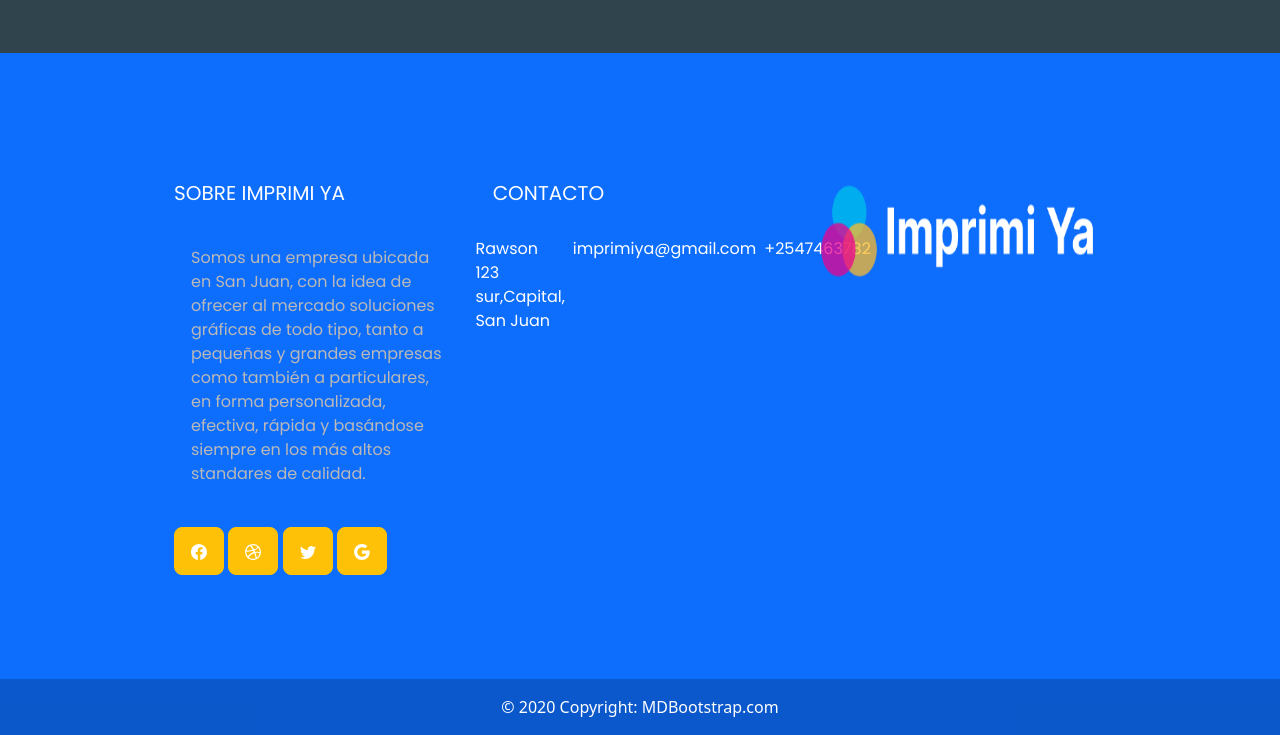
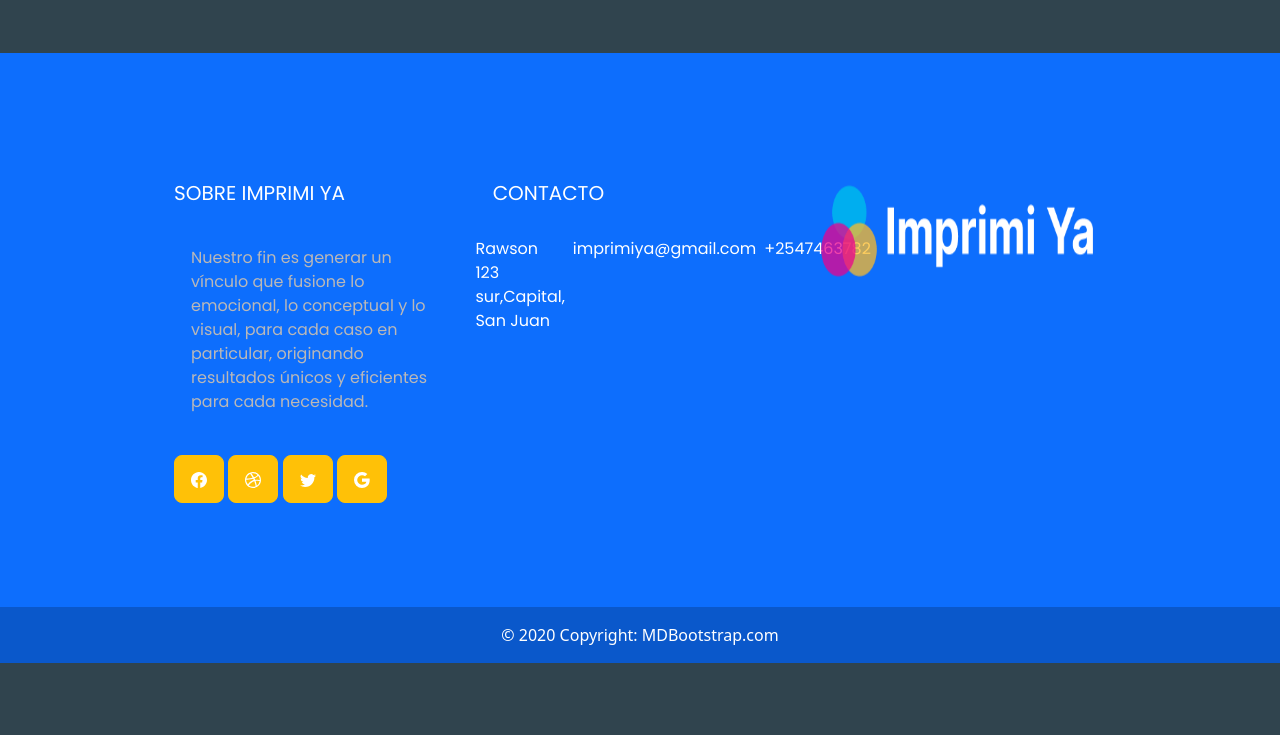
Before and after one commit to PabloSuizer/imprimi-ya-pablosuizer, a website: page pages/nosotros.html in a window 1280 px wide. Shown: the part 1072-1807 px from the top of the page. After the commit the page ends 1735 px from the top, so only its background shows below. Drawn offline with nearby package versions, Linux system fonts and the light colour scheme.

Commit message:
Fix nosotros

```diff
--- a/pages/nosotros.html
+++ b/pages/nosotros.html
@@ -78,7 +78,7 @@
         <h5 class="text-uppercase mb-4">Sobre Imprimi Ya</h5>
 
         <p>
-          Somos una empresa ubicada en San Juan, con la idea de ofrecer al mercado soluciones gráficas de todo tipo, tanto a pequeñas y grandes empresas como también a particulares, en forma personalizada, efectiva, rápida y basándose siempre en los más altos standares de calidad.
+          Nuestro fin es generar un vínculo que fusione lo emocional, lo conceptual y lo visual, para cada caso en particular, originando resultados únicos y eficientes para cada necesidad.
         </p>
 
         <div class="mt-4">
```
